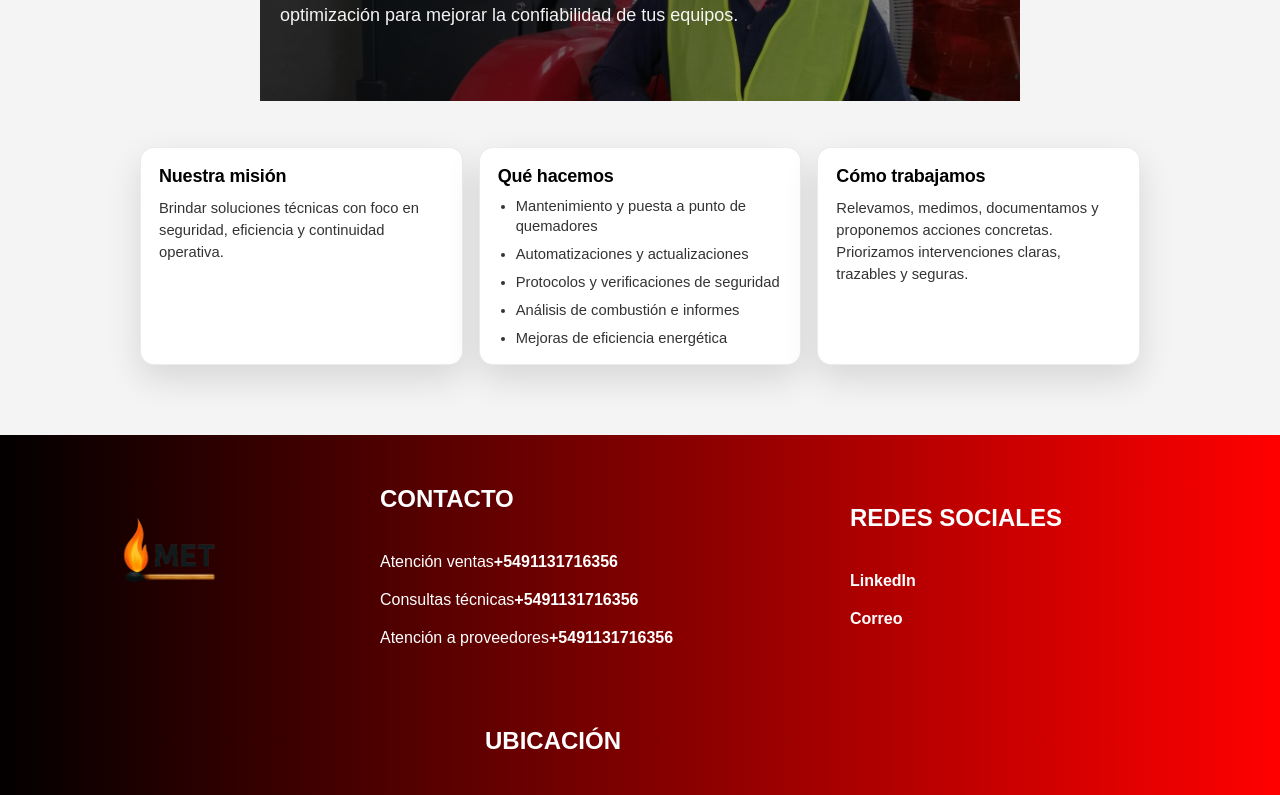
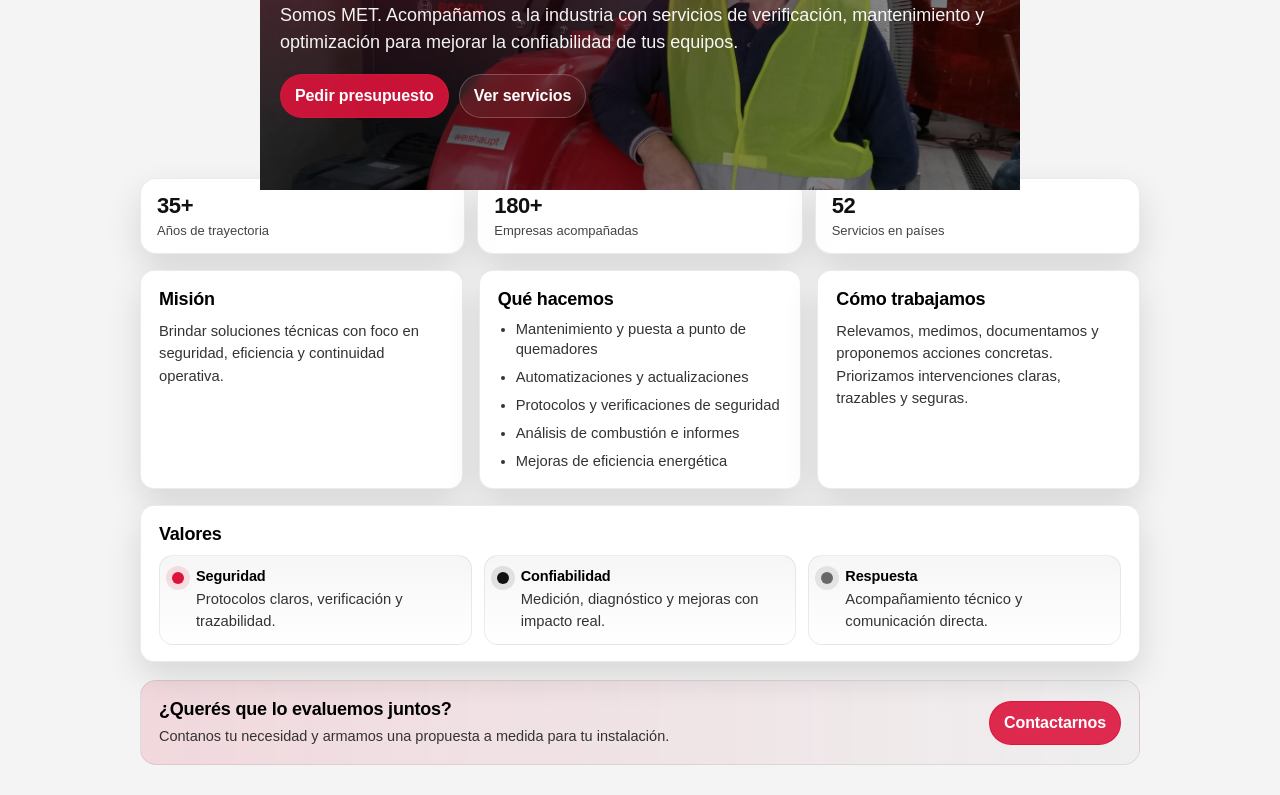
Before and after one commit to Mayra-Riccardi/MetHome, a React (Vite) app: page /Nosotros in a window 1280 px wide. Shown: the part 280-1075 px from the top of the page. Built offline with nearby package versions, Linux system fonts and the light colour scheme; no server answers.

Commit message:
FIX: Mejora estilo en Nosotros

```diff
--- a/src/Pages/Nosotros/Nosotros.css
+++ b/src/Pages/Nosotros/Nosotros.css
@@ -13,12 +13,40 @@
   background-position: center 20%;
   color: #fff;
   padding: 88px 20px 72px 20px;
+  position: relative;
+}
+
+.about-hero::after {
+  content: "";
+  position: absolute;
+  inset: 0;
+  background: radial-gradient(900px 400px at 12% 20%, rgba(220,20,60,0.25), transparent 60%);
+  pointer-events: none;
+  transition: opacity 220ms ease, transform 600ms ease;
+}
+
+.about-hero:hover::after {
+  opacity: 0.95;
+  transform: translate3d(6px, -6px, 0);
 }
 
 .about-hero__content {
   width: min(1000px, 100%);
   margin: 0 auto;
   text-align: left;
+  position: relative;
+  z-index: 1;
+}
+
+.about-kicker {
+  display: inline-flex;
+  align-items: center;
+  gap: 8px;
+  font-size: 12px;
+  letter-spacing: 0.14em;
+  text-transform: uppercase;
+  opacity: 0.9;
+  margin-bottom: 10px;
 }
 
 .about-hero h1 {
@@ -35,10 +63,100 @@
   font-size: 18px;
 }
 
+.about-hero__actions {
+  display: flex;
+  flex-wrap: wrap;
+  gap: 10px;
+  margin-top: 18px;
+}
+
+.about-btn {
+  display: inline-flex;
+  align-items: center;
+  justify-content: center;
+  height: 42px;
+  padding: 0 14px;
+  border-radius: 999px;
+  text-decoration: none;
+  font-weight: 650;
+  letter-spacing: -0.1px;
+  border: 1px solid rgba(255,255,255,0.22);
+  color: #fff;
+  background: rgba(255,255,255,0.08);
+  backdrop-filter: blur(8px);
+  transition: transform 140ms ease, background 140ms ease, border-color 140ms ease;
+}
+
+.about-btn:hover {
+  transform: translateY(-1px);
+  background: rgba(255,255,255,0.12);
+  border-color: rgba(255,255,255,0.35);
+}
+
+.about-btn:focus-visible {
+  outline: 2px solid rgba(255,255,255,0.7);
+  outline-offset: 2px;
+}
+
+.about-btn--primary {
+  background: rgba(220,20,60,0.9);
+  border-color: rgba(220,20,60,0.9);
+}
+
+.about-btn--primary:hover {
+  background: rgba(220,20,60,1);
+  border-color: rgba(220,20,60,1);
+}
+
+.about-btn--ghost {
+  background: rgba(255,255,255,0.06);
+}
+
+.about-container {
+  width: min(1000px, 100%);
+  margin: 0 auto;
+  padding: 18px 20px 70px 20px;
+}
+
+.about-stats {
+  margin-top: -30px;
+  display: grid;
+  grid-template-columns: repeat(3, minmax(0, 1fr));
+  gap: 12px;
+}
+
+.about-stat {
+  background: rgba(255,255,255,0.92);
+  border: 1px solid rgba(0,0,0,0.08);
+  box-shadow: 0 14px 34px rgba(0,0,0,0.12);
+  border-radius: 16px;
+  padding: 14px 16px;
+  transition: transform 180ms ease, box-shadow 180ms ease, border-color 180ms ease;
+}
+
+.about-stat:hover {
+  transform: translateY(-2px);
+  box-shadow: 0 18px 42px rgba(0,0,0,0.16);
+  border-color: rgba(0,0,0,0.14);
+}
+
+.about-stat__value {
+  font-size: 22px;
+  font-weight: 800;
+  letter-spacing: -0.4px;
+  color: #111;
+}
+
+.about-stat__label {
+  margin-top: 4px;
+  color: #444;
+  font-size: 13px;
+  line-height: 1.25;
+}
+
 .about-section {
   width: min(1000px, 100%);
-  margin: 22px auto 0;
-  padding: 24px 20px 70px 20px;
+  margin: 16px auto 0;
   display: grid;
   grid-template-columns: repeat(3, minmax(0, 1fr));
   gap: 16px;
@@ -50,12 +168,29 @@
   padding: 18px 18px 16px 18px;
   box-shadow: 0 14px 34px rgba(0,0,0,0.12);
   border: 1px solid rgba(0,0,0,0.08);
+  transition: transform 180ms ease, box-shadow 180ms ease, border-color 180ms ease;
+}
+
+.about-card:hover {
+  transform: translateY(-2px);
+  box-shadow: 0 18px 42px rgba(0,0,0,0.16);
+  border-color: rgba(0,0,0,0.14);
+}
+
+.about-card--wide {
+  grid-column: 1 / -1;
 }
 
 .about-card h2 {
   margin: 0 0 10px 0;
   font-size: 18px;
   letter-spacing: -0.2px;
+}
+
+.about-card h3 {
+  margin: 0 0 4px 0;
+  font-size: 14.5px;
+  letter-spacing: -0.15px;
 }
 
 .about-card p {
@@ -80,7 +215,101 @@
   font-size: 14.75px;
 }
 
+.about-values {
+  display: grid;
+  grid-template-columns: repeat(3, minmax(0, 1fr));
+  gap: 12px;
+}
+
+.about-value {
+  display: flex;
+  gap: 12px;
+  align-items: flex-start;
+  padding: 12px 12px;
+  border-radius: 14px;
+  border: 1px solid rgba(0,0,0,0.07);
+  background: linear-gradient(180deg, rgba(245,245,245,0.9), rgba(255,255,255,1));
+  transition: transform 180ms ease, box-shadow 180ms ease, border-color 180ms ease;
+}
+
+.about-value:hover {
+  transform: translateY(-1px);
+  box-shadow: 0 14px 34px rgba(0,0,0,0.12);
+  border-color: rgba(0,0,0,0.14);
+}
+
+.about-value__icon {
+  width: 12px;
+  height: 12px;
+  margin-top: 4px;
+  border-radius: 999px;
+  background: crimson;
+  box-shadow: 0 0 0 6px rgba(220,20,60,0.12);
+  flex: 0 0 auto;
+  transition: transform 180ms ease, box-shadow 180ms ease;
+}
+
+.about-value:hover .about-value__icon {
+  transform: translateY(-1px) scale(1.05);
+  box-shadow: 0 0 0 8px rgba(220,20,60,0.14);
+}
+
+.about-value__icon--alt {
+  background: #111;
+  box-shadow: 0 0 0 6px rgba(17,17,17,0.10);
+}
+
+.about-value__icon--dark {
+  background: #2f2e2eb7;
+  box-shadow: 0 0 0 6px rgba(47,46,46,0.10);
+}
+
+.about-cta {
+  margin-top: 18px;
+  border-radius: 16px;
+  padding: 18px 18px;
+  display: flex;
+  align-items: center;
+  justify-content: space-between;
+  gap: 14px;
+  background: linear-gradient(90deg, rgba(220,20,60,0.12), rgba(0,0,0,0.02));
+  border: 1px solid rgba(0,0,0,0.08);
+  transition: transform 180ms ease, box-shadow 180ms ease, border-color 180ms ease;
+}
+
+.about-cta:hover {
+  transform: translateY(-1px);
+  box-shadow: 0 16px 38px rgba(0,0,0,0.14);
+  border-color: rgba(0,0,0,0.14);
+}
+
+.about-cta h2 {
+  margin: 0;
+  font-size: 18px;
+  letter-spacing: -0.2px;
+}
+
+.about-cta p {
+  margin: 6px 0 0;
+  color: #333;
+  font-size: 14.5px;
+  line-height: 1.4;
+}
+
 @media (max-width: 900px) {
+  .about-stats {
+    grid-template-columns: 1fr;
+  }
+
+  .about-values {
+    grid-template-columns: 1fr;
+  }
+
+  .about-cta {
+    flex-direction: column;
+    align-items: flex-start;
+  }
+
   .about-section {
     grid-template-columns: 1fr;
   }
@@ -96,3 +325,23 @@
     padding: 72px 18px 56px 18px;
   }
 }
+
+@media (prefers-reduced-motion: reduce) {
+  .about-hero::after,
+  .about-stat,
+  .about-card,
+  .about-value,
+  .about-cta,
+  .about-btn {
+    transition: none !important;
+  }
+
+  .about-hero:hover::after,
+  .about-stat:hover,
+  .about-card:hover,
+  .about-value:hover,
+  .about-cta:hover,
+  .about-btn:hover {
+    transform: none !important;
+  }
+}
--- a/src/Pages/Nosotros/Nosotros.jsx
+++ b/src/Pages/Nosotros/Nosotros.jsx
@@ -1,22 +1,49 @@
 import "./Nosotros.css";
+import { Link } from "react-router-dom";
 
 const Nosotros = () => {
   return (
     <main className="about">
       <section className="about-hero">
         <div className="about-hero__content">
+          <div className="about-kicker">MET · Servicios industriales</div>
           <h1>Nosotros</h1>
           <p>
             Somos MET. Acompañamos a la industria con servicios de verificación,
             mantenimiento y optimización para mejorar la confiabilidad de tus
             equipos.
           </p>
+
+          <div className="about-hero__actions">
+            <Link className="about-btn about-btn--primary" to="/Contacto">
+              Pedir presupuesto
+            </Link>
+            <Link className="about-btn about-btn--ghost" to="/Service">
+              Ver servicios
+            </Link>
+          </div>
         </div>
       </section>
 
-      <section className="about-section">
+      <section className="about-container">
+        <div className="about-stats">
+          <div className="about-stat">
+            <div className="about-stat__value">35+</div>
+            <div className="about-stat__label">Años de trayectoria</div>
+          </div>
+          <div className="about-stat">
+            <div className="about-stat__value">180+</div>
+            <div className="about-stat__label">Empresas acompañadas</div>
+          </div>
+          <div className="about-stat">
+            <div className="about-stat__value">52</div>
+            <div className="about-stat__label">Servicios en países</div>
+          </div>
+        </div>
+
+        <section className="about-section">
         <div className="about-card">
-          <h2>Nuestra misión</h2>
+          <h2>Misión</h2>
           <p>
             Brindar soluciones técnicas con foco en seguridad, eficiencia y
             continuidad operativa.
@@ -41,6 +68,47 @@ const Nosotros = () => {
             Priorizamos intervenciones claras, trazables y seguras.
           </p>
         </div>
+
+        <div className="about-card about-card--wide">
+          <h2>Valores</h2>
+          <div className="about-values">
+            <div className="about-value">
+              <div className="about-value__icon" aria-hidden="true" />
+              <div>
+                <h3>Seguridad</h3>
+                <p>Protocolos claros, verificación y trazabilidad.</p>
+              </div>
+            </div>
+            <div className="about-value">
+              <div className="about-value__icon about-value__icon--alt" aria-hidden="true" />
+              <div>
+                <h3>Confiabilidad</h3>
+                <p>Medición, diagnóstico y mejoras con impacto real.</p>
+              </div>
+            </div>
+            <div className="about-value">
+              <div className="about-value__icon about-value__icon--dark" aria-hidden="true" />
+              <div>
+                <h3>Respuesta</h3>
+                <p>Acompañamiento técnico y comunicación directa.</p>
+              </div>
+            </div>
+          </div>
+        </div>
+      </section>
+
+        <section className="about-cta">
+          <div className="about-cta__content">
+            <h2>¿Querés que lo evaluemos juntos?</h2>
+            <p>
+              Contanos tu necesidad y armamos una propuesta a medida para tu
+              instalación.
+            </p>
+          </div>
+          <Link className="about-btn about-btn--primary" to="/Contacto">
+            Contactarnos
+          </Link>
+        </section>
       </section>
     </main>
   );
```
